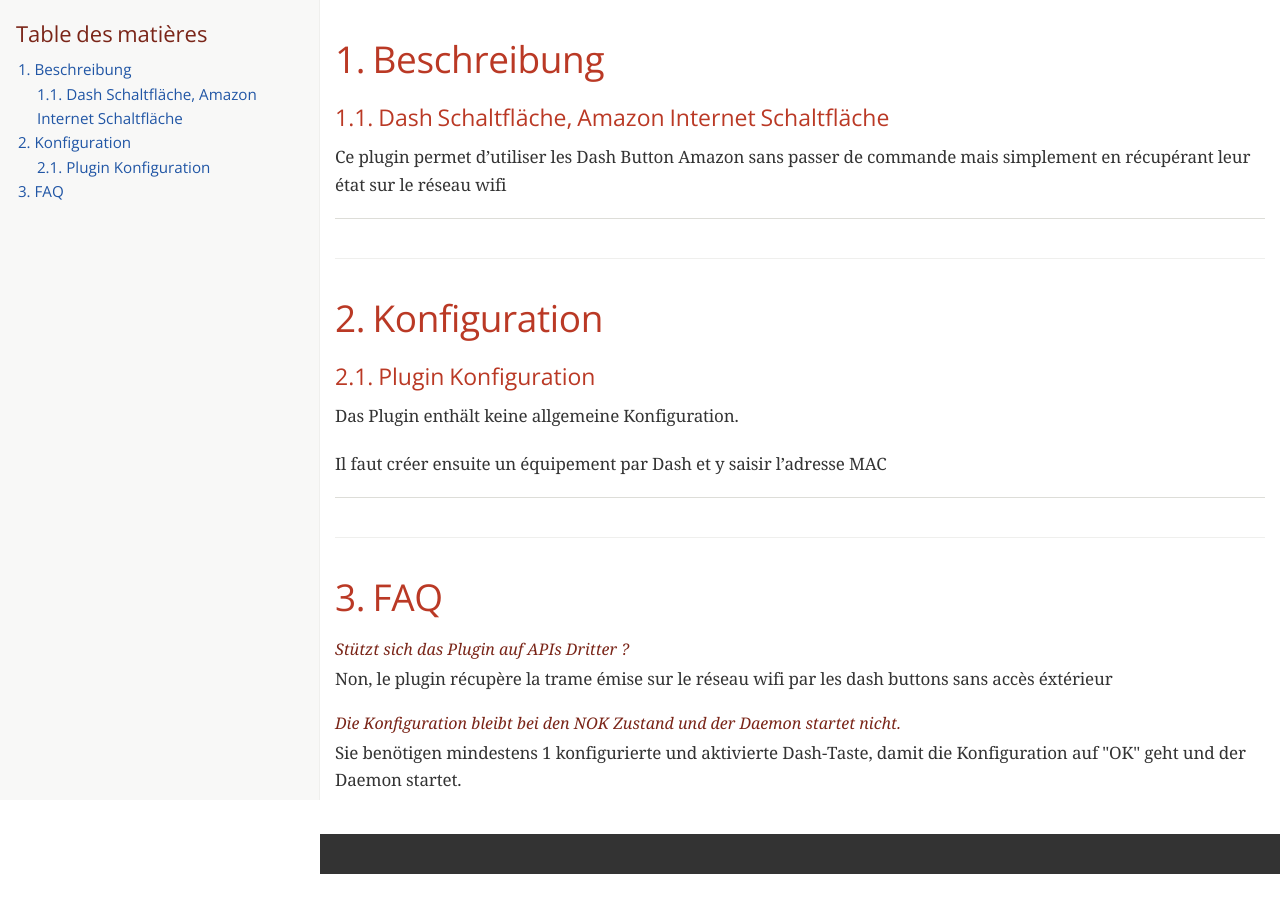
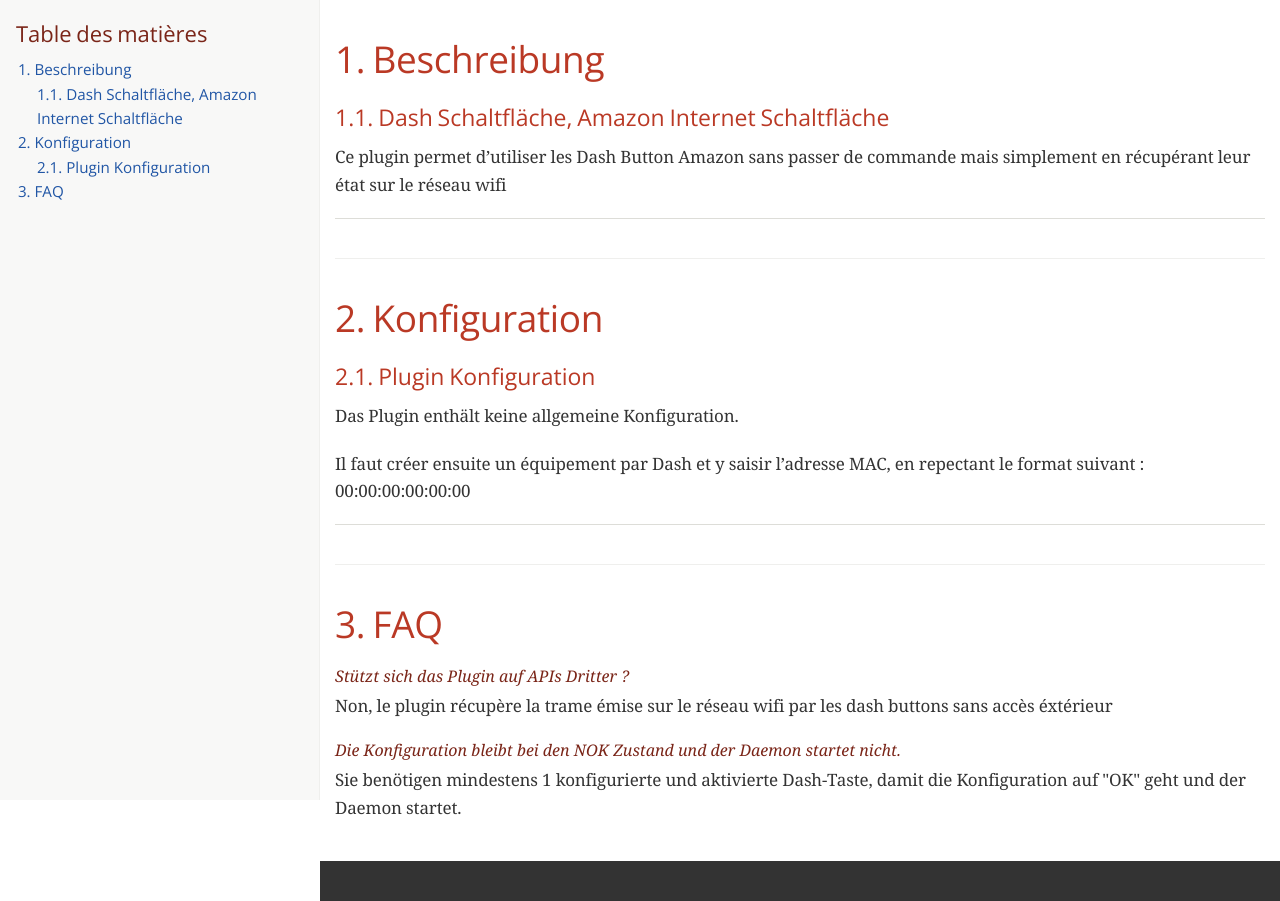
Before and after one commit to lunarok/jeedom_dashbutton, a plain HTML site: page doc/de_DE/index.html in a window 1280 px wide. Before the commit the page ends 874 px from the top, so only its background shows below. Drawn offline with nearby package versions, Linux system fonts and the light colour scheme; a web font is replaced by a local one.

Commit message:
[ROBOT] Action all

```diff
--- a/doc/de_DE/index.html
+++ b/doc/de_DE/index.html
@@ -451,7 +451,8 @@
 <p>Das Plugin enthält keine allgemeine Konfiguration.</p>
 </div>
 <div class="paragraph">
-<p>Il faut créer ensuite un équipement par Dash et y saisir l&#8217;adresse MAC</p>
+<p>Il faut créer ensuite un équipement par Dash et y saisir l&#8217;adresse MAC, en repectant le format suivant :
+00:00:00:00:00:00</p>
 </div>
 <hr>
 </div>
```
Also changed, not shown: doc/en_US/index.html (+2 -1 lines), doc/es_ES/index.html (+2 -1 lines), doc/fr_FR/index.html (+2 -1 lines), doc/id_ID/index.html (+2 -1 lines), doc/it_IT/index.html (+2 -1 lines), doc/ru_RU/index.html (+2 -1 lines), 6 other files.
